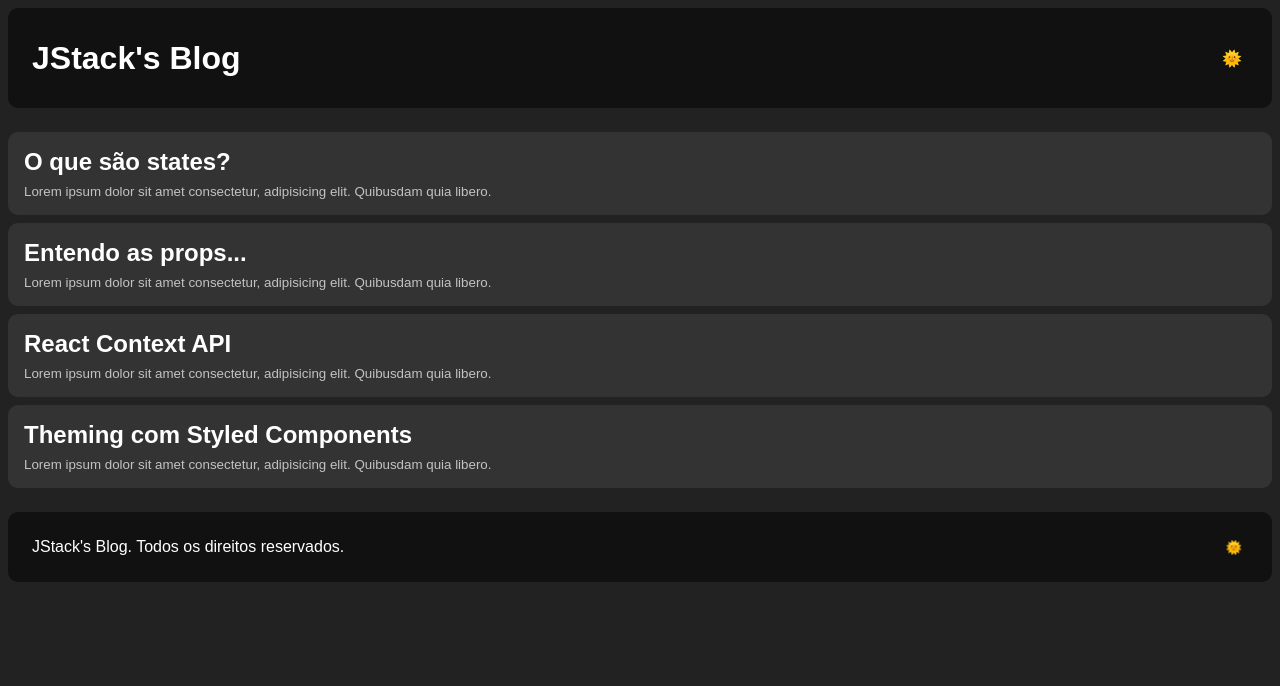
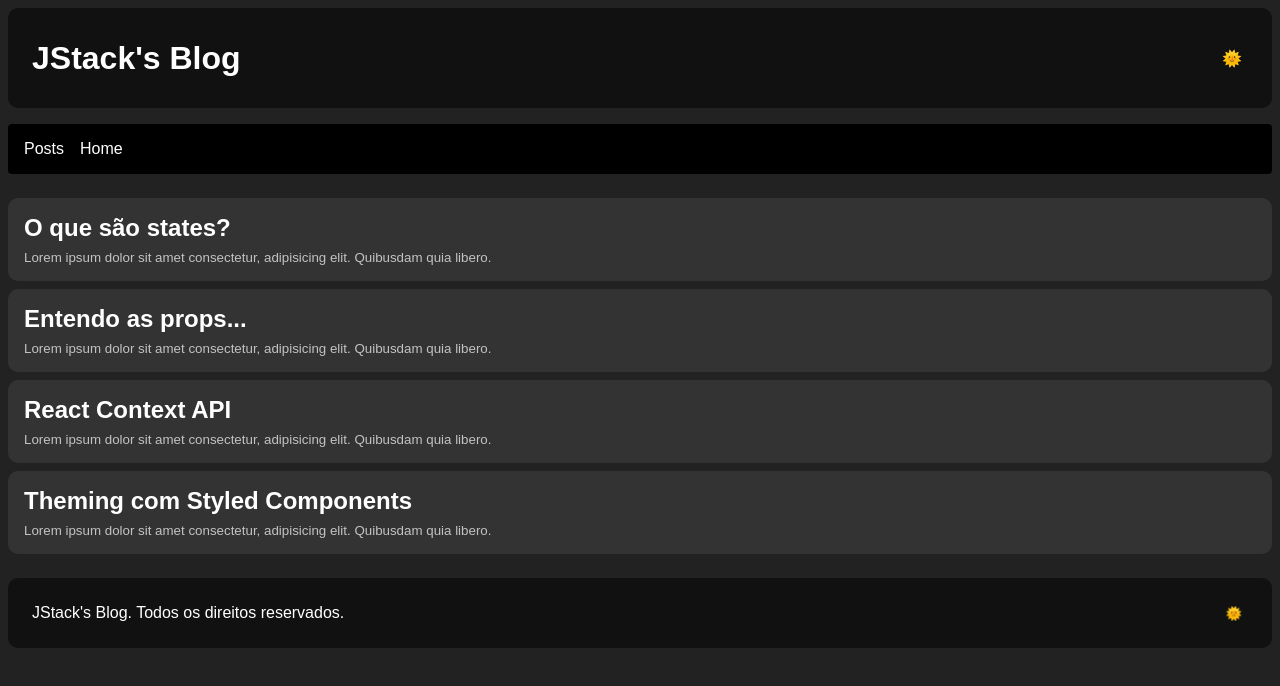
Before and after one commit to Kauanphbbb/react-fundamentals, a React app: page /posts in a window 1280 px wide. Shown: the top 686 px of the page. Built offline with nearby package versions, Linux system fonts and the light colour scheme.

Commit message:
first routes with browser router

```diff
--- a/package.json
+++ b/package.json
@@ -26,6 +26,7 @@
     "prop-types": "^15.8.1",
     "react": "^17.0.2",
     "react-dom": "^17.0.2",
+    "react-router-dom": "5.3.0",
     "styled-components": "^6.1.1"
   }
 }
--- /dev/null
+++ b/src/Routes.js
@@ -0,0 +1,14 @@
+import React from 'react';
+import { Route } from 'react-router-dom';
+
+import Home from './pages/home';
+import Posts from './pages/Posts';
+
+export default function Routes() {
+  return (
+    <>
+      <Route exact path="/" component={Home} />
+      <Route path="/posts" component={Posts} />
+    </>
+  );
+}
--- a/src/components/Layout/index.js
+++ b/src/components/Layout/index.js
@@ -1,15 +1,23 @@
 import React from 'react';
+import { BrowserRouter, Link } from 'react-router-dom';
 
+import Routes from '../../Routes';
 import Footer from '../Footer';
 import Header from '../Header';
-import PostsList from '../PostsList';
+import { Nav } from './styles';
 
 export default function Layout() {
   return (
-    <>
+    <BrowserRouter>
       <Header />
-      <PostsList />
+
+      <Nav>
+        <Link to="/posts">Posts</Link>
+        <Link to="/">Home</Link>
+      </Nav>
+
+      <Routes />
       <Footer />
-    </>
+    </BrowserRouter>
   );
 }
--- /dev/null
+++ b/src/components/Layout/styles.js
@@ -0,0 +1,17 @@
+import styled from 'styled-components';
+
+export const Nav = styled.nav`
+  background: #000;
+  margin-top: 16px;
+  padding: 16px;
+  border-radius: 4px;
+  a {
+    color: #fff;
+    text-decoration: none;
+    display: inline-block;
+
+    & + a {
+      margin-left: 16px;
+    }
+  }
+`;
--- a/src/components/PostsList/index.js
+++ /dev/null
@@ -1,36 +0,0 @@
-import React from 'react';
-
-import Post from './Post';
-import { Container } from './styles';
-
-import posts from './posts';
-
-export default class PostsList extends React.Component {
-  render() {
-    return (
-      <Container>
-        {posts.map((post) => (
-          <Post
-            key={post.id}
-            title={post.title}
-            description={post.description}
-          />
-        ))}
-      </Container>
-    );
-  }
-}
-
-// export default function PostsList() {
-//   return (
-//     <Container>
-//       {posts.map((post) => (
-//         <Post
-//           key={post.id}
-//           title={post.title}
-//           description={post.description}
-//         />
-//       ))}
-//     </Container>
-//   );
-// }
--- /dev/null
+++ b/src/pages/Posts/index.js
@@ -0,0 +1,16 @@
+import React from 'react';
+
+import Post from './Post';
+import { Container } from './styles';
+
+import posts from './posts';
+
+export default function Posts() {
+  return (
+    <Container>
+      {posts.map((post) => (
+        <Post key={post.id} title={post.title} description={post.description} />
+      ))}
+    </Container>
+  );
+}
--- /dev/null
+++ b/src/pages/home/index.js
@@ -0,0 +1,5 @@
+import React from 'react';
+
+export default function Home() {
+  return <h1>Home Page</h1>;
+}
--- a/webpack.config.js
+++ b/webpack.config.js
@@ -39,5 +39,6 @@
 
   devServer: {
     port: 3000,
+    historyApiFallback: true,
   },
 };
```
Also changed, not shown: src/pages/Posts/Post/index.js (renamed from src/components/PostsList/Post/index.js), src/pages/Posts/Post/styles.js (renamed from src/components/PostsList/Post/styles.js), src/pages/Posts/posts.js (renamed from src/components/PostsList/posts.js), src/pages/Posts/styles.js (renamed from src/components/PostsList/styles.js), 1 other file (tests, documents, lock files or other folders).
